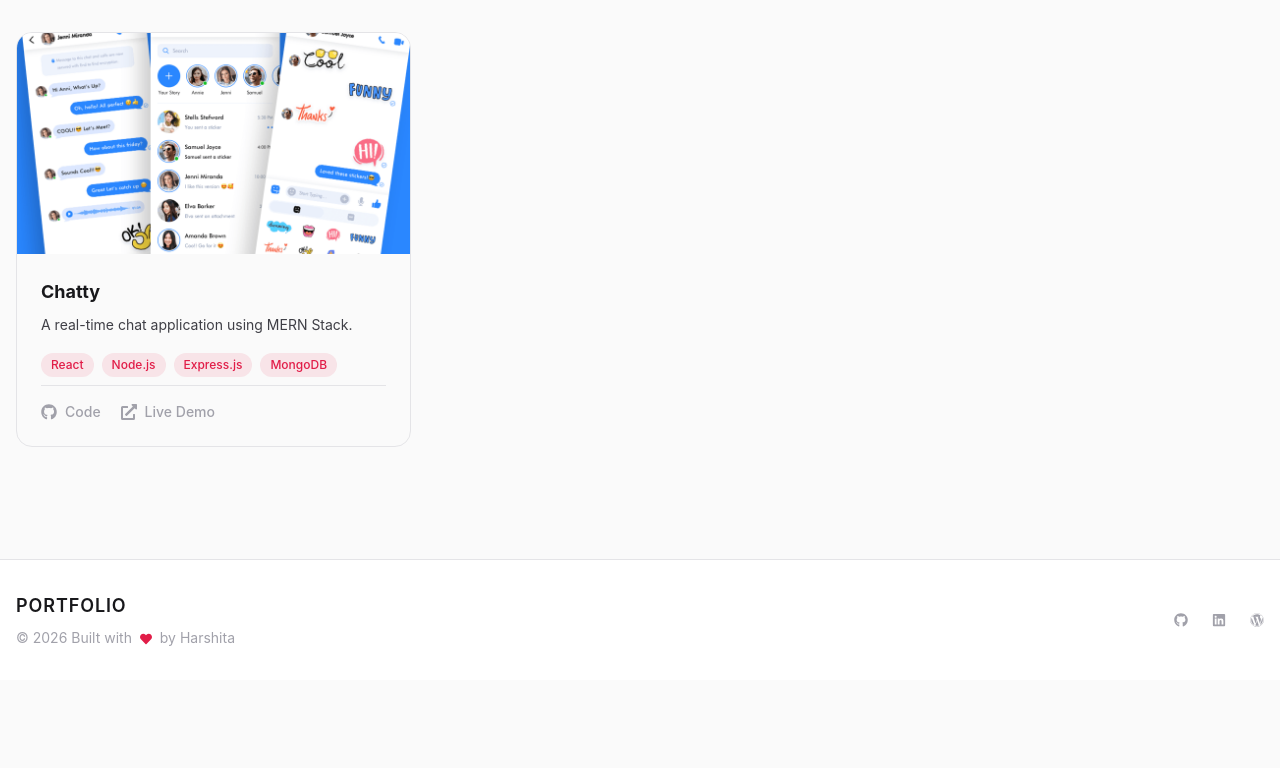
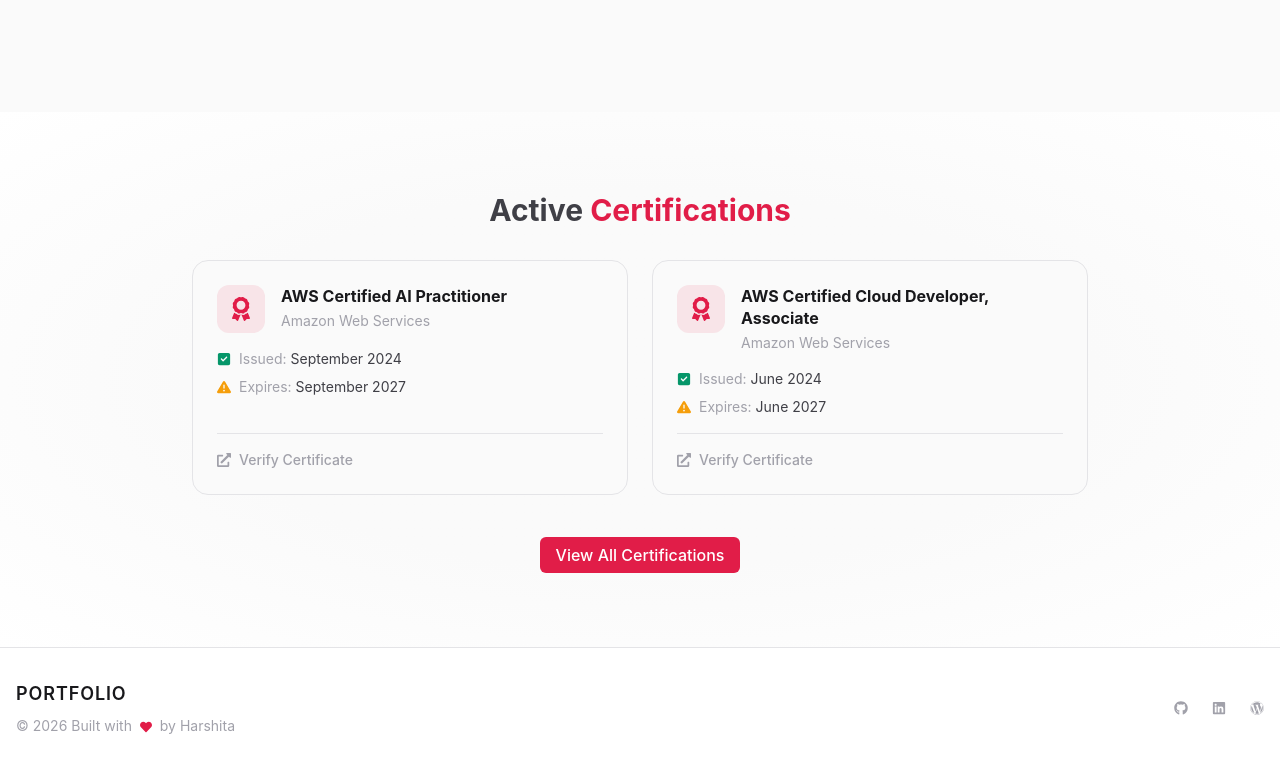
Before and after one commit to harshita-aggarwal/harshita-aggarwal-portfolio, a Next.js app: page / in a window 1280 px wide. Shown: the part 1568-2336 px from the top of the page. Before the commit the page ends 2248 px from the top, so only its background shows below. Built offline with nearby package versions, Linux system fonts and the light colour scheme.

Commit message:
Featured projects and active certifications on home page

```diff
--- /dev/null
+++ b/src/app/components/Certifications.tsx
@@ -0,0 +1,116 @@
+"use client";
+
+import { certifications } from "@/src/contents/certifications";
+import Link from "next/link";
+import { FaAward, FaExternalLinkAlt } from "react-icons/fa";
+import { motion } from "framer-motion";
+import { FaTriangleExclamation, FaSquareCheck } from "react-icons/fa6";
+
+export default function Certifications() {
+  return (
+    <section className="projects-section">
+      <div className="container">
+        <motion.h2 className="section-title">
+          Active <span className="text-primary">Certifications</span>
+        </motion.h2>
+
+        <div className="grid grid-cols-1 md:grid-cols-2 gap-6 max-w-4xl mx-auto">
+          {certifications
+            .filter((c) => c.status === "active")
+            .map((cert, index) => (
+              <motion.div
+                key={cert.title}
+                className="project-card group hover:border-primary hover:shadow-lg hover:shadow-primary/10"
+                initial={{ opacity: 0, y: 30 }}
+                animate={{ opacity: 1, y: 0 }}
+                transition={{ duration: 0.4, delay: index * 0.1 }}
+              >
+                <div className="project-card-body flex flex-col flex-1">
+                  {/* Icon + Title */}
+                  <div className="flex items-start gap-4 mb-4">
+                    <div className="p-3 bg-primary/10 rounded-xl">
+                      <FaAward className="text-primary h-6 w-6" />
+                    </div>
+                    <div>
+                      <h3 className="text-heading font-bold text-base leading-snug transition-colors duration-200">
+                        {cert.title}
+                      </h3>
+                      <p className="text-muted text-sm mt-1">{cert.issuer}</p>
+                    </div>
+                  </div>
+
+                  {/* Dates */}
+                  <div className="flex flex-col gap-2 mb-4">
+                    <div className="flex items-center gap-2 text-sm text-body">
+                      <FaSquareCheck className="text-success h-3.5 w-3.5 shrink-0" />
+                      <span>
+                        <span className="text-muted">Issued:</span>{" "}
+                        {new Date(cert.issuedOn).toLocaleDateString("en-US", {
+                          month: "long",
+                          year: "numeric",
+                        })}
+                      </span>
+                    </div>
+                    <div className="flex items-center gap-2 text-sm text-body">
+                      <FaTriangleExclamation className="text-warning h-3.5 w-3.5 shrink-0" />
+                      <span>
+                        <span className="text-muted">Expires:</span>{" "}
+                        {cert.expiresOn
+                          ? new Date(cert.expiresOn).toLocaleDateString(
+                              "en-US",
+                              {
+                                month: "long",
+                                year: "numeric",
+                              },
+                            )
+                          : "Never"}
+                      </span>
+                    </div>
+                  </div>
+
+                  {/* Verify link */}
+                  <div className="mt-auto pt-4 border-t border-border">
+                    {cert.status === "expired" ? (
+                      <button
+                        onClick={() =>
+                          alert(
+                            "This certification has expired and is no longer verifiable.",
+                          )
+                        }
+                        className="project-card-link opacity-50 cursor-not-allowed"
+                      >
+                        <FaExternalLinkAlt className="h-3.5 w-3.5" />
+                        Certification Expired
+                      </button>
+                    ) : (
+                      <Link
+                        href={cert.verifyUrl!}
+                        target="_blank"
+                        rel="noopener noreferrer"
+                        className="project-card-link"
+                      >
+                        <FaExternalLinkAlt className="h-3.5 w-3.5" />
+                        Verify Certificate
+                      </Link>
+                    )}
+                  </div>
+                </div>
+              </motion.div>
+            ))}
+        </div>
+
+        {/* View all link */}
+        <motion.div
+          className="text-center mt-12"
+          initial={{ opacity: 0 }}
+          animate={{ opacity: 1 }}
+          transition={{ delay: 0.4 }}
+        >
+          <Link href="/certifications" className="btn btn-primary">
+            View All Certifications
+          </Link>
+        </motion.div>
+      </div>
+    </section>
+  );
+}
--- a/src/app/components/Projects.tsx
+++ b/src/app/components/Projects.tsx
@@ -9,7 +9,7 @@
         <h2 className="section-title">Featured Projects</h2>
 
         <div className="grid grid-cols-1 md:grid-cols-3 gap-8">
-          {projects.map((project) => (
+          {projects.filter((p) => p.featured).map((project) => (
             <article
               key={project.title}
               className="project-card group hover:border-primary hover:shadow-lg hover:shadow-primary/10"
--- a/src/app/page.tsx
+++ b/src/app/page.tsx
@@ -1,3 +1,4 @@
+import Certifications from "./components/Certifications";
 import Hero from "./components/Hero";
 import Projects from "./components/Projects";
 
@@ -6,6 +7,7 @@
     <>
       <Hero />
       <Projects />
+      <Certifications />
     </>
   );
 }
--- a/src/contents/blogs.ts
+++ /dev/null
@@ -1,19 +0,0 @@
-import { Certification } from "../types";
-
-
-export const certifications: Certification[] = [
-    {
-        title: 'AWS Certified AI Practitioner',
-        excerpt: '...',
-        date: '2025-MM-DD',
-        readTime: '5 min read',
-        slug: 'aws-certified-ai-practitioner',
-      },
-      {
-        title: 'AWS Certified Cloud Developer - Associate',
-        excerpt: '...',
-        date: '2025-MM-DD',
-        readTime: '8 min read',
-        slug: 'aws-certified-cloud-developer-associate',
-      },
-  ];
--- /dev/null
+++ b/src/contents/certifications.ts
@@ -0,0 +1,29 @@
+import { Certification } from "../types";
+
+
+export const certifications: Certification[] = [
+  {
+    title: "AWS Certified Cloud Practitioner",
+    issuer: "Amazon Web Services",
+    issuedOn: "2024-09-01",
+    expiresOn: "2027-09-01",
+    verifyUrl: null,
+    status: "expired",
+  },
+  {
+    title: "AWS Certified AI Practitioner",
+    issuer: "Amazon Web Services",
+    issuedOn: "2024-09-01",
+    expiresOn: "2027-09-01",
+    verifyUrl: "https://cp.certmetrics.com/amazon/en/public/verify/credential/ad085ffb481349aeb8e47a8c79d0ca11",
+    status: "active",
+  },
+  {
+    title: "AWS Certified Cloud Developer, Associate",
+    issuer: "Amazon Web Services",
+    issuedOn: "2024-06-01",
+    expiresOn: "2027-06-01",
+    verifyUrl: "https://cp.certmetrics.com/amazon/en/public/verify/credential/6b6abacf64a74af2b5e943064ca05365",
+    status: "active",
+  },
+];
--- a/src/contents/projects.ts
+++ b/src/contents/projects.ts
@@ -5,27 +5,45 @@
     title: "Thinkboard",
     description:
       "A full-stack e-commerce platform built with Node.js, Express.js, React.js, MongoDB, DaisyUI and Tailwind CSS.",
-    technologies: ["Node.js", "Express.js", "React", "Tailwind CSS", "DaisyUI", "MongoDB"],
+    technologies: [
+      "Node.js",
+      "Express.js",
+      "React",
+      "Tailwind CSS",
+      "DaisyUI",
+      "MongoDB",
+    ],
     githubLink: "https://github.com/harshita-aggarwal/Thinkboard",
     demoLink: "/",
     image: "/projects/Thinkboard.png",
+    featured: true,
   },
   {
     title: "Portfolio Website",
     description:
       "My personal portfolio website showcasing my projects and skills.",
     technologies: ["Next.js", "Tailwind CSS", "Framer Motion"],
-    githubLink: "https://github.com/harshita-aggarwal/harshita-aggarwal-portfolio",
+    githubLink:
+      "https://github.com/harshita-aggarwal/harshita-aggarwal-portfolio",
     demoLink: "/",
     image: "/projects/portfolio-website.png",
+    featured: false,
   },
   {
     title: "Rewind",
     description: "A streaming platform inspired by Netflix.",
-    technologies: ["React", "Node.js", "Express.js", "MongoDB", "TMDB API", "Tailwind CSS"],
+    technologies: [
+      "React",
+      "Node.js",
+      "Express.js",
+      "MongoDB",
+      "TMDB API",
+      "Tailwind CSS",
+    ],
     githubLink: "https://github.com/harshita-aggarwal/Rewind",
     demoLink: "/",
     image: "/projects/streaming-app.png",
+    featured: true,
   },
   {
     title: "Chatty",
@@ -34,6 +52,6 @@
     githubLink: "https://github.com/harshita-aggarwal/Chatty",
     demoLink: "/",
     image: "/projects/chat-app.png",
+    featured: true,
   },
-
 ];
--- a/src/types/index.ts
+++ b/src/types/index.ts
@@ -5,12 +5,14 @@
   githubLink: string;
   demoLink: string;
   image: string;
+  featured: boolean;
 }
 
 export interface Certification {
     title: string;
-    excerpt: string;
-    date: string;
-    readTime: string;
-    slug: string;
+    issuer: string;
+    issuedOn: string;
+    expiresOn: string;
+    verifyUrl: string | null;
+    status: "active" | "expired";
 }
```
